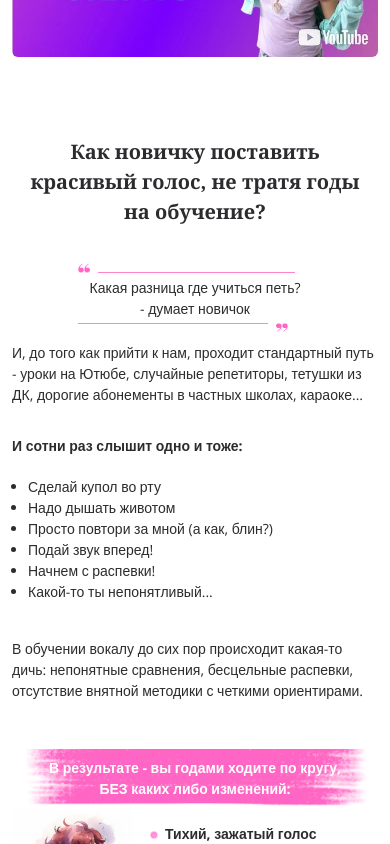
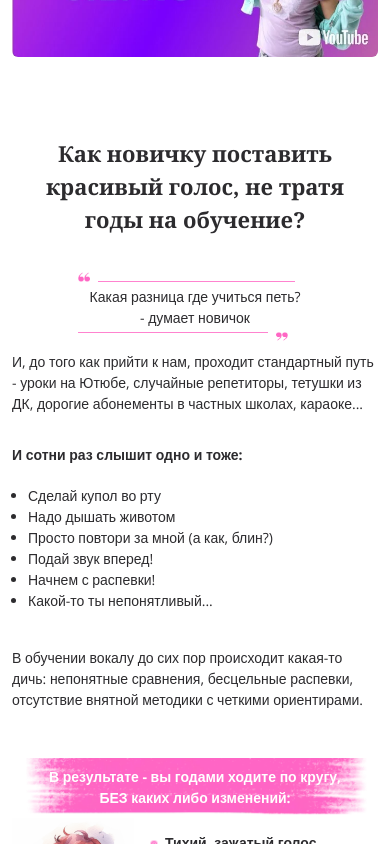
Before and after one commit to Khoroshev-Mikhail/jannaseropyan, a Next.js app: page / in a window 390 px wide. Shown: the part 1280-2124 px from the top of the page. Built offline with nearby package versions, Linux system fonts and the light colour scheme.

Commit message:
Правки

```diff
--- a/styles/globals.css
+++ b/styles/globals.css
@@ -13,7 +13,7 @@ html{
     @apply px-3 w-full max-w-[1138px] maxw:px-0 _text-14-20;
 }
 ._h {
-    @apply text-center font-bold px-4 sm:px-14 md:px-20 lg:px-28 maxw:px-40 text-[20px] sm:text-[22px] md:text-[24px] lg:text-[30px] maxw:text-[36px]
+    @apply text-center font-bold px-4 sm:px-14 md:px-20 lg:px-28 maxw:px-40 text-[22px] sm:text-[24px] md:text-[26px] lg:text-[30px] maxw:text-[36px]
 }
 ._h-text {
     @apply text-center font-bold text-[18px] sm:text-[20px] md:text-[24px] lg:text-[30px] maxw:text-[36px]
```
